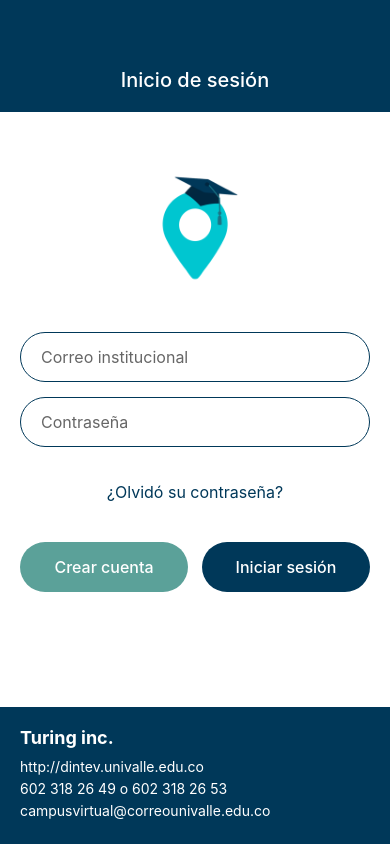
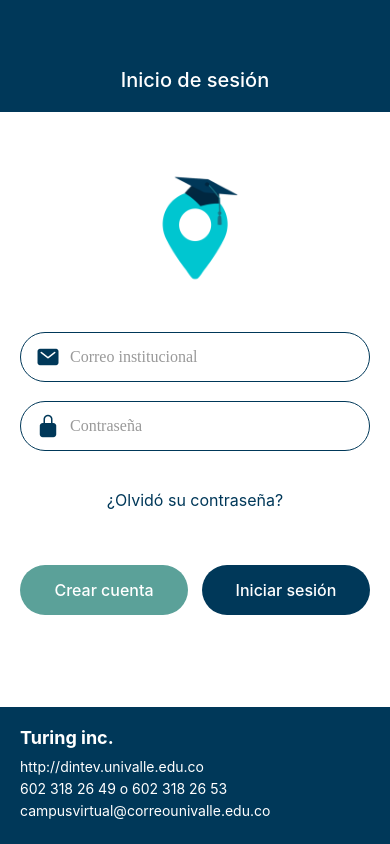
Before and after one commit to S-FrankLS/unimovil, a React Native app: screen /Login in a window 390 px wide. Built offline with nearby package versions, Linux system fonts and the light colour scheme.

Commit message:
Refactor Login and Signup screens to use react-hook-form for form handling; add validation schema and custom alert; update TripCard component with FontAwesome icons

```diff
--- a/components/TripCard.js
+++ b/components/TripCard.js
@@ -1,6 +1,8 @@
 import React from 'react';
 import { View, Text, TouchableOpacity } from 'react-native';
 import { Ionicons } from '@expo/vector-icons';
+import FontAwesome from '@expo/vector-icons/FontAwesome';
+
 import { StyleSheet } from 'react-native';
 
 export const TripCard = ({ location, time, seats, vehicleType }) => {
@@ -10,11 +12,11 @@ export const TripCard = ({ location, time, seats, vehicleType }) => {
             <Text style={styles.tripLocation}>{location}</Text>
 
             <View style={styles.tripDetails}>
-                <Ionicons
-                    name={vehicleType === 'car' ? 'car' : 'motorcycle'}
-                    size={24}
-                    color="#000"
-                />
+                {vehicleType === 'car' ? (
+                    <Ionicons name="car" size={24} color="#000" />
+                ) : (
+                    <FontAwesome name="motorcycle" size={24} color="black" />
+                )}
                 <View style={styles.timeBox}>
                     <Text>{time}</Text>
                 </View>
--- a/context/useAuth.jsx
+++ b/context/useAuth.jsx
@@ -67,10 +67,10 @@ export const AuthProvider = ({ children }) => {
   const login = async (email, password) => {
     try {
       const response = await authService.login({ email, password });
-      if (response.token && response.user) {
+      if (response.userType) {
         setIsAuthenticated(true);
-        setUser(response.user);
-        await saveAuthData(response.user, response.token);
+        setUser(response.userType);
+        // await saveAuthData(response.user, response.token);
         return true;
       }
       return false;
@@ -83,6 +83,8 @@ export const AuthProvider = ({ children }) => {
   const register = async (userData) => {
     try {
       const response = await authService.register(userData);
+      console.log("Registro exitoso:", response);
+
       return response;
     } catch (error) {
       console.error("Error en registro:", error);
--- a/screen/Login.js
+++ b/screen/Login.js
@@ -2,67 +2,108 @@
 import React, { useState } from "react";
 import {
   View,
-  TextInput,
   TouchableOpacity,
   StyleSheet,
   Text,
   Image,
-  Alert,
   Dimensions,
 } from "react-native";
-import "react-native-gesture-handler";
 import { useAuth } from "../context/useAuth";
 import { useNavigation } from "@react-navigation/native";
+import { useForm } from "react-hook-form";
+import { yupResolver } from '@hookform/resolvers/yup';
+import { loginSchema } from "../utils/validations";
+import { InputField, CustomAlert } from "../components";
 
 const icon = require("../assets/UniMovilPNG.png");
 const windowHeight = Dimensions.get("window").height;
 
 const Login = () => {
-  const [email, setEmail] = useState("");
-  const [password, setPassword] = useState("");
-  const navigate = useNavigation();
+  const navigation = useNavigation();
   const { login } = useAuth();
+  const [isLoading, setIsLoading] = useState(false);
+  const [alertConfig, setAlertConfig] = useState({
+    visible: false,
+    title: "",
+    message: "",
+    type: "success",
+    buttons: [],
+  });
 
-  const handleLogin = async () => {
-    if (!email || !password) {
-      Alert.alert("Error", "Por favor ingresa ambos campos");
-      return;
-    }
+  const {
+    control,
+    handleSubmit,
+    formState: { errors },
+  } = useForm({
+    resolver: yupResolver(loginSchema),
+    defaultValues: {
+      correo: '',
+      password: '',
+    },
+  });
 
-    const success = await login(email, password);
-    if (!success) {
-      Alert.alert("Error", "Credenciales inválidas");
+  const showAlert = (config) => {
+    setAlertConfig({
+      visible: true,
+      ...config,
+    });
+  };
+
+  const hideAlert = () => {
+    setAlertConfig((prev) => ({ ...prev, visible: false }));
+  };
+
+  const onSubmit = async (data) => {
+    try {
+      setIsLoading(true);
+      const success = await login(data.correo, data.password);
+
+      if (!success) {
+        showAlert({
+          title: "Error",
+          message: "Credenciales inválidas",
+          type: "error",
+          buttons: [{ text: "Entendido", onPress: hideAlert }],
+        });
+      }
+    } catch (error) {
+      showAlert({
+        title: "Error",
+        message: error.message || "Error al iniciar sesión",
+        type: "error",
+        buttons: [{ text: "Entendido", onPress: hideAlert }],
+      });
+    } finally {
+      setIsLoading(false);
     }
   };
 
   return (
     <View style={styles.container}>
-      {/* Header */}
       <View style={styles.header}>
         <Text style={styles.headerText}>Inicio de sesión</Text>
       </View>
 
-      {/* Main Content */}
       <View style={styles.content}>
         <Image source={icon} style={styles.logo} />
 
         <View style={styles.inputContainer}>
-          <TextInput
-            style={styles.input}
+          <InputField
+            control={control}
+            errors={errors}
+            name="correo"
             placeholder="Correo institucional"
-            placeholderTextColor="#666"
+            icon="mail"
             keyboardType="email-address"
-            value={email}
-            onChangeText={setEmail}
           />
 
-          <TextInput
-            style={styles.input}
+          <InputField
+            control={control}
+            errors={errors}
+            name="password"
             placeholder="Contraseña"
-            placeholderTextColor="#666"
-            secureTextEntry={true}
-            value={password}
-            onChangeText={setPassword}
+            icon="lock-closed"
+            secureTextEntry
           />
 
           <TouchableOpacity>
@@ -72,26 +113,28 @@ const Login = () => {
           <View style={styles.buttonContainer}>
             <TouchableOpacity
               style={[styles.button, styles.createButton]}
-              onPress={() => {
-                navigate.navigate("signup");
-              }}
+              onPress={() => navigation.navigate("signup")}
             >
               <Text style={styles.buttonText}>Crear cuenta</Text>
             </TouchableOpacity>
 
             <TouchableOpacity
-              style={[styles.button, styles.loginButton]}
-              onPress={handleLogin}
+              style={[
+                styles.button,
+                styles.loginButton,
+                isLoading && styles.buttonDisabled
+              ]}
+              onPress={handleSubmit(onSubmit)}
+              disabled={isLoading}
             >
               <Text style={[styles.buttonText, styles.loginButtonText]}>
-                Iniciar sesión
+                {isLoading ? "Iniciando..." : "Iniciar sesión"}
               </Text>
             </TouchableOpacity>
           </View>
         </View>
       </View>
 
-      {/* Footer */}
       <View style={styles.footer}>
         <Text style={styles.footerTitle}>Turing inc.</Text>
         <Text style={styles.footerText}>http://dintev.univalle.edu.co</Text>
@@ -100,6 +143,14 @@ const Login = () => {
           campusvirtual@correounivalle.edu.co
         </Text>
       </View>
+
+      <CustomAlert
+        visible={alertConfig.visible}
+        title={alertConfig.title}
+        message={alertConfig.message}
+        type={alertConfig.type}
+        buttons={alertConfig.buttons}
+      />
     </View>
   );
 };
@@ -135,16 +186,7 @@ const styles = StyleSheet.create({
   inputContainer: {
     width: "100%",
     maxWidth: 400,
-  },
-  input: {
-    width: "100%",
-    height: 50,
-    borderWidth: 1,
-    borderColor: "#003859",
-    borderRadius: 25,
-    paddingHorizontal: 20,
-    marginBottom: 15,
-    fontSize: 16,
+    gap: 15,
   },
   forgotPassword: {
     color: "#003859",
@@ -163,6 +205,9 @@ const styles = StyleSheet.create({
     borderRadius: 25,
     justifyContent: "center",
     alignItems: "center",
+  },
+  buttonDisabled: {
+    opacity: 0.7,
   },
   createButton: {
     backgroundColor: "#5BA199",
--- a/screen/Signup.js
+++ b/screen/Signup.js
@@ -12,8 +12,10 @@ import { useForm } from "react-hook-form";
 import { yupResolver } from '@hookform/resolvers/yup';
 import { signupSchema } from "../utils/validations";
 import { SelectField } from "../components/SelectField";
+import { useAuth } from "../context/useAuth";
 
 export const Signup = () => {
+  const { register } = useAuth();
   const vehicleTypes = [
     'carro',
     'moto'
@@ -80,7 +82,7 @@ export const Signup = () => {
         code: data.codigo,
         password: data.password,
         is_driver: isConductor,
-        role: 'user',
+        role: 'Estudiante',
         ...(isConductor && {
           vehiclePlate: data.placa,
           vehicleType: data.tipoVehiculo,
@@ -114,6 +116,7 @@ export const Signup = () => {
       setIsLoading(false);
     }
   };
+
 
   return (
     <View style={styles.container}>
--- a/services/auth.service.js
+++ b/services/auth.service.js
@@ -13,6 +13,8 @@ export const authService = {
     login: async (credentials) => {
         try {
             const response = await axiosInstance.post('/auth/login', credentials);
+            console.log(response);
+
             return response;
         } catch (error) {
             throw error;
--- a/utils/validations.js
+++ b/utils/validations.js
@@ -62,3 +62,17 @@ export const signupSchema = yup.object().shape({
                 .oneOf(VEHICLE_TYPES, 'Seleccione un tipo de vehículo válido (carro o moto)')
         }),
 });
+
+export const loginSchema = yup.object().shape({
+    correo: yup
+        .string()
+        .required('El correo es requerido')
+        .email('Ingrese un correo válido')
+        .matches(
+            /@correounivalle\.edu\.co$/,
+            'Debe usar un correo institucional (@correounivalle.edu.co)'
+        ),
+    password: yup
+        .string()
+        .required('La contraseña es requerida')
+});
```
